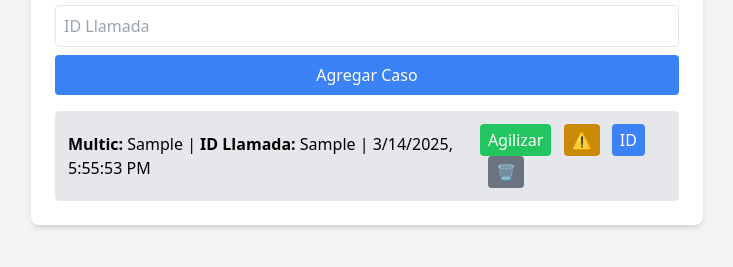
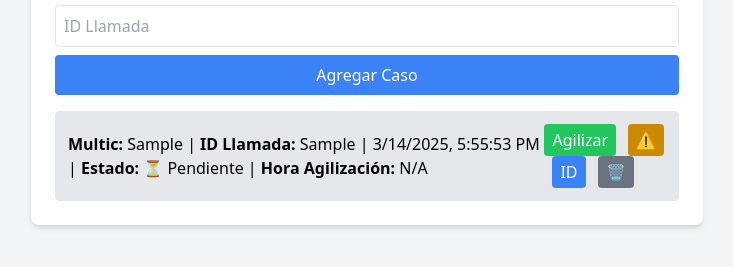
Before and after one commit to David1035/formPlantillaSoporteTecnico, a website: page public/frontend/multicCasosCriticos.html in a window 1280 px wide. Both pictures are taken after typing "Sample", "Sample" into the empty fields and a click on the button "Agregar Caso". Shown: the part 137-404 px from the top of the page, without its empty margins (273-1006 px from the left). Drawn offline with nearby package versions, Linux system fonts and the light colour scheme.

Commit message:
se organiza enviar agilizar casos multic

```diff
--- a/public/frontend/multicCasosCriticos.html
+++ b/public/frontend/multicCasosCriticos.html
@@ -38,7 +38,9 @@
                 id: Date.now(),
                 multic,
                 idLlamada,
-                fechaCreacion: new Date().getTime()
+                fechaCreacion: new Date().getTime(),
+                agilizado: false,
+                horaAgilizacion: null // Nuevo campo
             };
 
             casos.push(nuevoCaso);
@@ -78,7 +80,9 @@
                     <span>
                         <strong>Multic:</strong> ${caso.multic} |
                         <strong>ID Llamada:</strong> ${caso.idLlamada} |
-                        ${new Date(caso.fechaCreacion).toLocaleString()}
+                        ${new Date(caso.fechaCreacion).toLocaleString()} |
+                        <strong>Estado:</strong> ${caso.agilizado ? "✅ Agilizado" : "⏳ Pendiente"} |
+                        <strong>Hora Agilización:</strong> ${caso.horaAgilizacion ? caso.horaAgilizacion : "N/A"}
                     </span>
                     <div class="space-x-2">
                         <button onclick="copiarMensaje(${caso.id}, ${tiempoTranscurrido})"
@@ -111,7 +115,10 @@
                     : `${obtenerSaludo()}, su ayuda para agilizar caso Multic ${caso.multic}, cliente reiterativo, sin cumplir las 48 horas.`;
 
                 navigator.clipboard.writeText(mensaje).then(() => {
-                    //alert("Mensaje copiado al portapapeles");
+                    caso.agilizado = true;
+                    caso.horaAgilizacion = new Date().toLocaleTimeString(); // Guardar hora de agilización
+                    localStorage.setItem("casos", JSON.stringify(casos));
+                    cargarCasos();
                 });
             }
         }
```
